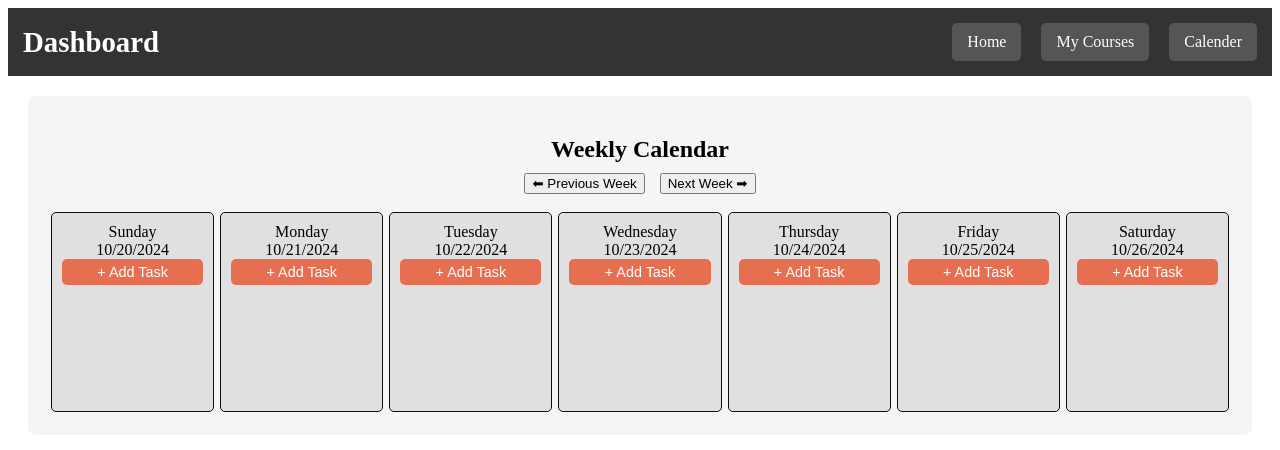
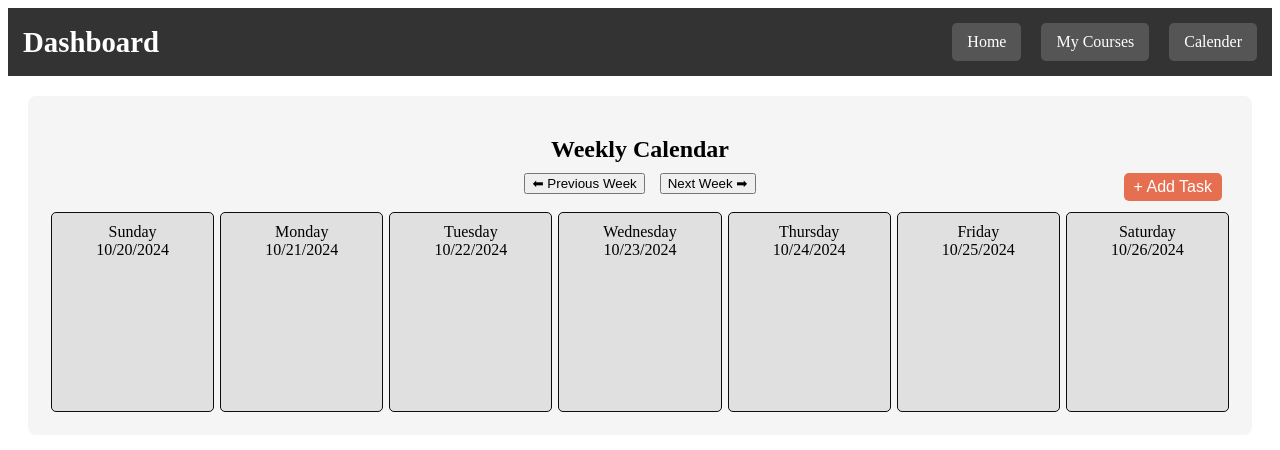
Before and after one commit to ErfanYM/CourseMate, a React (Create React App) app in the folder my-app/: page /calendar in a window 1280 px wide. Shown: the top 450 px of the page. Built offline with nearby package versions, Linux system fonts and the light colour scheme.

Commit message:
Improving Calendar

```diff
--- a/my-app/public/style.css
+++ b/my-app/public/style.css
@@ -97,6 +97,25 @@ h2 {
   justify-content: center;
   gap: 15px;
   margin-bottom: 15px;
+  align-items: center;
+  position: relative;
+}
+.add-task-container {
+  position: absolute;
+  right: 10px;
+  top: 0;
+}
+.add-task-top-button {
+  background-color: #e76f51;
+  color: white;
+  padding: 5px 10px;
+  border: none;
+  border-radius: 5px;
+  cursor: pointer;
+  font-size: 1rem;
+}
+.add-task-top-button:hover {
+  background-color: #d65a42;
 }
 
 .week {
--- a/my-app/src/components/Calendar.js
+++ b/my-app/src/components/Calendar.js
@@ -92,7 +92,7 @@ const Calendar = ({ tasks, addOrUpdateTask, deleteTask }) => {
     // Add or update the task on each selected day
     selectedDays.forEach((dayIndex) => {
       const dateKey = getWeekDates()[dayIndex].toDateString(); // Get the specific date for each selected day
-    addOrUpdateTask(dateKey, newTask, isEditing ? editIndex : null);
+      addOrUpdateTask(dateKey, newTask, isEditing ? editIndex : null);
     });
     // addOrUpdateTask(dateKey, newTask, isEditing ? editIndex : null);
 
@@ -116,6 +116,9 @@ const Calendar = ({ tasks, addOrUpdateTask, deleteTask }) => {
       <div className="calendar-navigation">
         <button onClick={goToPreviousWeek}>{"\u2B05"} Previous Week</button>
         <button onClick={goToNextWeek}>Next Week {"\u27A1"} </button>
+        <div className="add-task-container">
+          <button className="add-task-top-button" onClick={() => openTaskModal(null)}>+ Add Task</button>
+        </div>
       </div>
       <div className="week">
         {weekDates.map((date, index) => {
@@ -126,7 +129,7 @@ const Calendar = ({ tasks, addOrUpdateTask, deleteTask }) => {
             <div key={index} className="day">
               {daysOfWeek[index]}<br />
               {date.toLocaleDateString()}<br />
-              <button className="add-task-button" onClick={() => openTaskModal(date)}>+ Add Task</button>
+              {/* <button className="add-task-button" onClick={() => openTaskModal(date)}>+ Add Task</button> */}
 
               {/* Display tasks for the specific day, sorted by priority */}
               <ul>
@@ -145,7 +148,7 @@ const Calendar = ({ tasks, addOrUpdateTask, deleteTask }) => {
       {showTaskModal && (
         <div className="modal">
           <div className="modal_content">
-          <h3>Add Task for {selectedDay.toLocaleDateString()}</h3>
+          <h3>Add Task {selectedDay ? `for ${selectedDay.toLocaleDateString()}` : ''}</h3>
           <label>
             Task Description:
             <input
```
